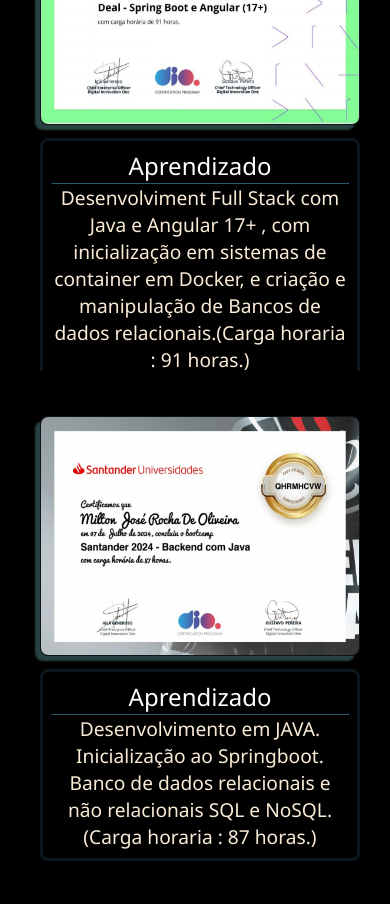
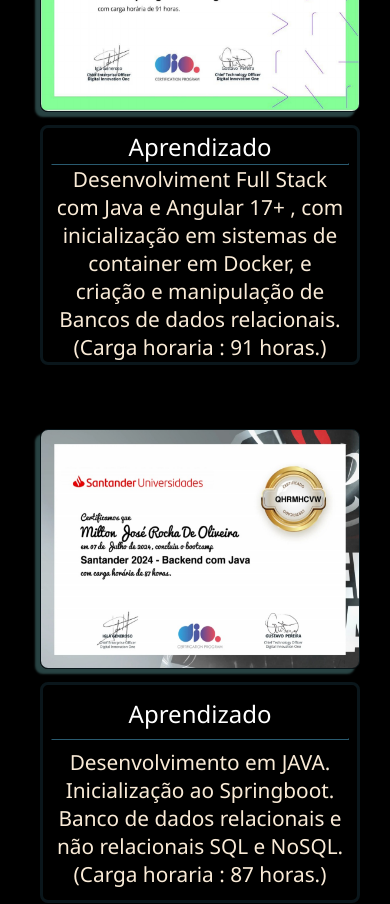
Before and after one commit to Milton-Rocha-Oliveira/portifolio-angular, an Angular app: page / in a window 390 px wide. Shown: the part 2340-3244 px from the top of the page. Built offline with nearby package versions, Linux system fonts and the light colour scheme.

Commit message:
portifolio 2.0

```diff
--- a/src/app/components/certificates/certificate/certificate.component.css
+++ b/src/app/components/certificates/certificate/certificate.component.css
@@ -1,7 +1,7 @@
 .certificate__container{
     margin: auto;
     margin-top: 2rem;
-    margin-bottom: 0.5rem;
+    margin-bottom: 0.2rem;
     width: 25rem;
     height: 25rem;
 
@@ -32,7 +32,7 @@
     transform: scale(1.1);
 }
 
-.certicate__content-text{
+.certificate__content-text{
     height: 16rem;
     width: 25rem;
 
@@ -51,18 +51,18 @@
 
 }
 
-.certicate__content-text > h4{
+.certificate__content-text > h4{
     color: #ffffff;
     font-weight: 100;
     font-size: 1.5rem;
 }
 
-.certicate__content-text > hr{
+.certificate__content-text > hr{
     border-color: #0a161b;
     width: 100%;
 }
 
-.certicate__content-text > p{
+.certificate__content-text > p{
     font-size: small;
     font-weight: 200;
     font-size: 1rem;
@@ -73,7 +73,7 @@
         height: 15rem;
         width: 20rem;
     }
-    .certicate__content-text{
+    .certificate__content-text{
         height: 19rem;
         width: 20rem;
 
@@ -86,10 +86,9 @@
         background: rgba(0, 0, 0, 0);
 
         width: 30rem;
-        height: 29rem;
+        height: 46rem;
         display: flex;
         flex-direction: column;
-        overflow: hidden;
 
     }
 
@@ -97,36 +96,51 @@
         height: 22rem;
         width: 30rem;
     }
-    .certicate__content-text{
+    .certificate__content-text{
         height: 22rem;
         width: 30rem;
 
     }
-    .certicate__content-text > h4{
+    .certificate__content-text > h4{
         font-weight: 400;
+        font-size: 2rem;
     }
 
 
-    .certicate__content-text > p{
+    .certificate__content-text > p{
         font-size:larger;
         font-weight: 200;
+
+        font-size: 1.7rem;
     }
 }
 
 @media(max-width: 400px){
     .certificate__container{
 
-        max-width: 25rem;
-        max-height: max-content;
+        height: 31rem;
+        width: 20rem;
     }
 
     img{
         height: 15rem;
         width: 20rem;
     }
-    .certicate__content-text{
-        height: 19rem;
+    .certificate__content-text{
+        height: 15rem;
         width: 20rem;
+    }
 
+    .certificate__content-text > h4{
+        font-weight: 400;
+        font-size: 1.5rem;
+    }
+
+
+    .certificate__content-text > p{
+        font-size:larger;
+        font-weight: 200;
+
+        font-size: 1.3rem;
     }
 }
--- a/src/app/components/certificates/certificate/certificate.component.html
+++ b/src/app/components/certificates/certificate/certificate.component.html
@@ -8,7 +8,7 @@
     >
     </a>
    </div>
-   <div class="certicate__content-text">
+   <div class="certificate__content-text">
     <h4>Aprendizado</h4>
     <hr>
     <p>{{textCerficate}}</p>
--- a/src/app/components/certificates/certificates.component.css
+++ b/src/app/components/certificates/certificates.component.css
@@ -3,6 +3,7 @@
     width: 100%;
     box-sizing: border-box;
     margin: auto;
+
 }
 .certificates__container > h1 {
     justify-content: center;
@@ -18,7 +19,7 @@
 
     flex-wrap: wrap;
 
-
+    gap: 1rem;
 }
 
 
@@ -36,10 +37,8 @@
 
 @media(max-width: 400px){
 
+
 .certificates__container > h1 {
-    padding: 1rem;
-    justify-content: center;
-    text-align: center;
 
     font-weight: 100;
     font-size: 3rem;
--- a/src/app/components/certificates/certificates.component.html
+++ b/src/app/components/certificates/certificates.component.html
@@ -26,7 +26,7 @@
         <app-certificate
         linkCertificate="https://www.udemy.com/certificate/UC-f7f4d2ce-5a0c-403f-be0b-938c9b55561b/"
         imgCertificate="/assets/Algoritimo_e_logica.jpg"
-        textCerficate="Logica e algoritimo.Introduçaõ em:C,C++,C#,Java e Python.(Carga horaria : 30 horas)"
+        textCerficate="Logica e algoritimo.Introdução em:C,C++,C#,Java e Python.(Carga horaria : 30 horas)"
         ></app-certificate>
         <app-certificate
         linkCertificate="https://www.udemy.com/certificate/UC-b31e0140-cf05-4cd2-9112-c52726fb7df9/"
```
